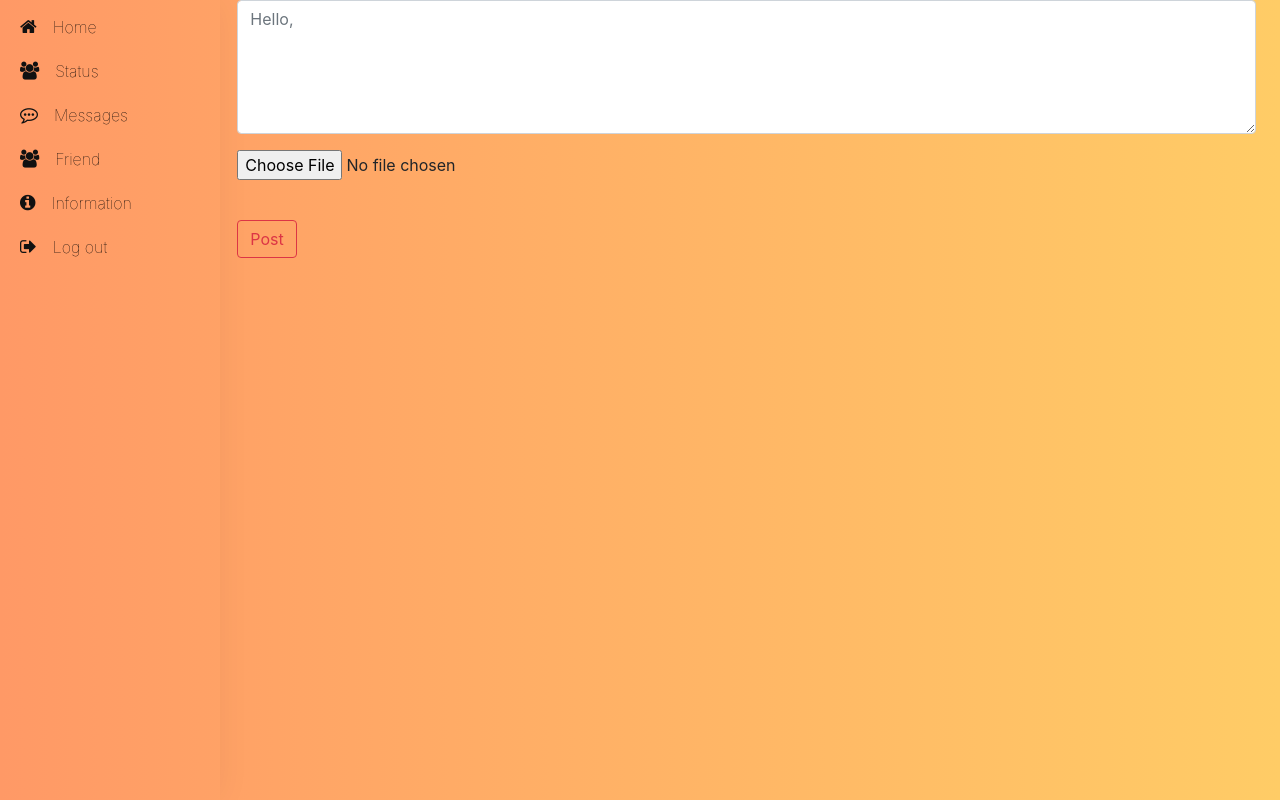
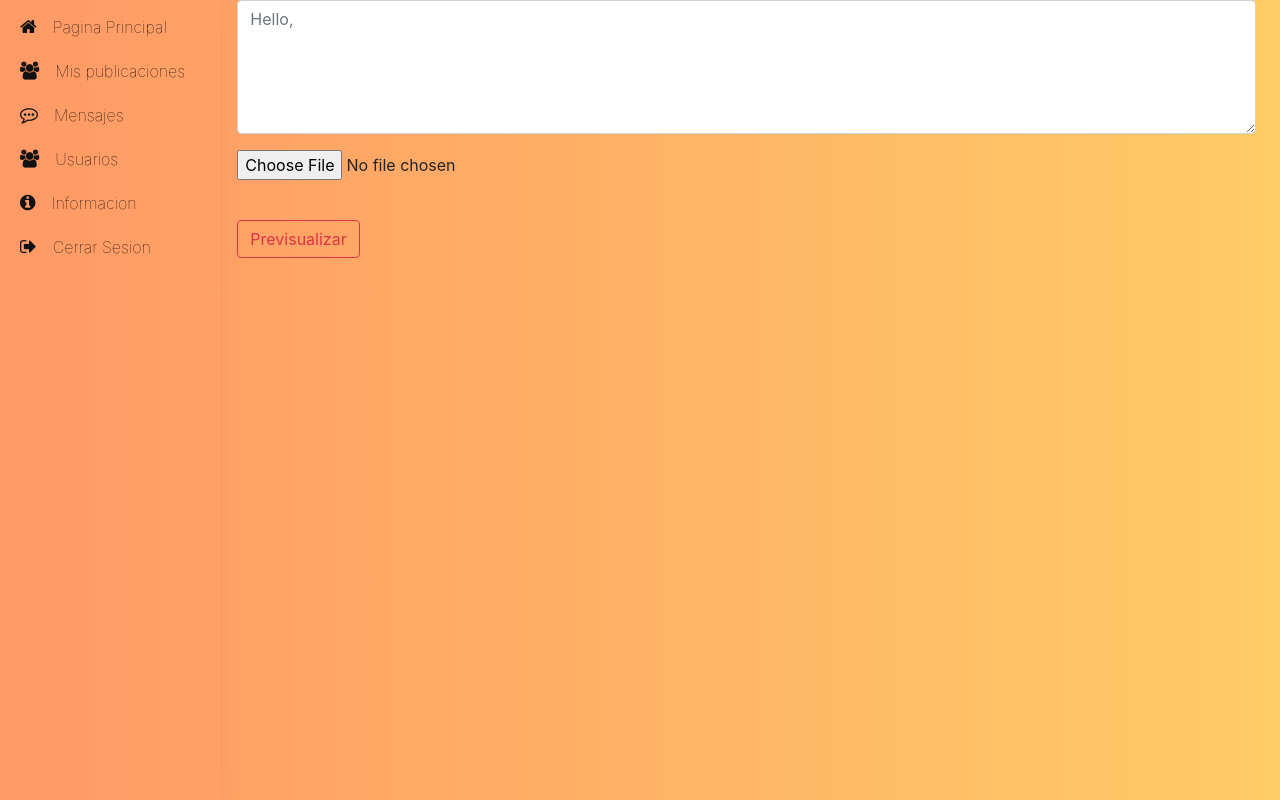
Before and after one commit to DavidCM123/ProyectoCV-update, a PHP site: page /status.php in a window 1280 px wide. Run offline with PHP 8.4, Linux system fonts and the light colour scheme; a user stored in the database is signed in; data comes from the database, SQL or seed files in the repository; data that the repository does not hold is empty.

Commit message:
ultimas actualizaciones

```diff
--- a/css/css.css
+++ b/css/css.css
@@ -100,7 +100,6 @@
     box-sizing: border-box;
     width: 100%;
     flex: 1;
-    background-color: #ff9966;
   }
   .page-content h1 {
     font-size: 20px;
--- a/status.php
+++ b/status.php
@@ -52,7 +52,7 @@
                                         <img id="output" width="200" />
                                     </div>
                                 </div>
-                                <button type="submit" class="btn btn-outline-danger" name="submit">Post</button>
+                                <button type="submit" class="btn btn-outline-danger" name="submit">Previsualizar</button>
                             </form>
                          </div>
                     </div>
@@ -76,7 +76,7 @@
                                                 echo "<div class='card-body'>";
                                                     echo "<div class='bg-white'>";
                                                         echo "<div class='d-flex flex-row fs-12'>";
-                                                        echo "<div class='like p-2 cursor'><i class='fa fa-thumbs-o-up'></i><span class='ml-1'><a href='like_post.php?id=".$row1['id']." '>Like</a></span></div>";
+                                                        echo "<div class='like p-2 cursor'><i class='fa fa-thumbs-o-up'></i><span class='ml-1'><a href='like_post.php?id=".$row1['id']." '>Publicar</a></span></div>";
                                                             echo "<div class='like p-2 cursor'><i class='fa fa-share'></i><span class='ml-1'>Share</span></div>";
                                                         echo"</div>";
                                                     echo"</div>";
--- a/template/menu.php
+++ b/template/menu.php
@@ -3,32 +3,32 @@
 	<ul class="nav flex-column">
 		<li class="nav-item">
 			<a class="nav-link" href="home.php">
-				<i class="fa fa-home"></i><span>Home</span>
+				<i class="fa fa-home"></i><span>Pagina Principal</span>
 			</a>
 		</li>
 		<li class="nav-item">
 			<a class="nav-link" href="status.php">
-				<i class="fa fa-users"></i><span>Status</span>
+				<i class="fa fa-users"></i><span>Mis publicaciones</span>
 			</a>
 		</li>
 		<li class="nav-item">
 			<a class="nav-link" href="showmessages.php">
-				<i class="fa fa-commenting-o"></i><span>Messages</span>
+				<i class="fa fa-commenting-o"></i><span>Mensajes</span>
 			</a>
 		</li>
 		<li class="nav-item">
 			<a class="nav-link" href="friend.php">
-				<i class="fa fa-users"></i><span>Friend</span>
+				<i class="fa fa-users"></i><span>Usuarios</span>
 			</a>
 		</li>
 		<li class="nav-item">
 			<a class="nav-link" href="information.php">
-				<i class="fa fa-info-circle"></i><span>Information</span>
+				<i class="fa fa-info-circle"></i><span>Informacion</span>
 			</a>
 		</li>
 		<li class="nav-item">
 			<a class="nav-link" href="logout.php">
-				<i class="fa fa-sign-out"></i><span>Log out</span>
+				<i class="fa fa-sign-out"></i><span>Cerrar Sesion</span>
 			</a>
 		</li>
 	</ul>
```
Also changed, not shown: images/1636494236_lucia.jpg (added), images/1636497200_post1.jpg (added), images/1636500150_adminpost1.jpg (added).
